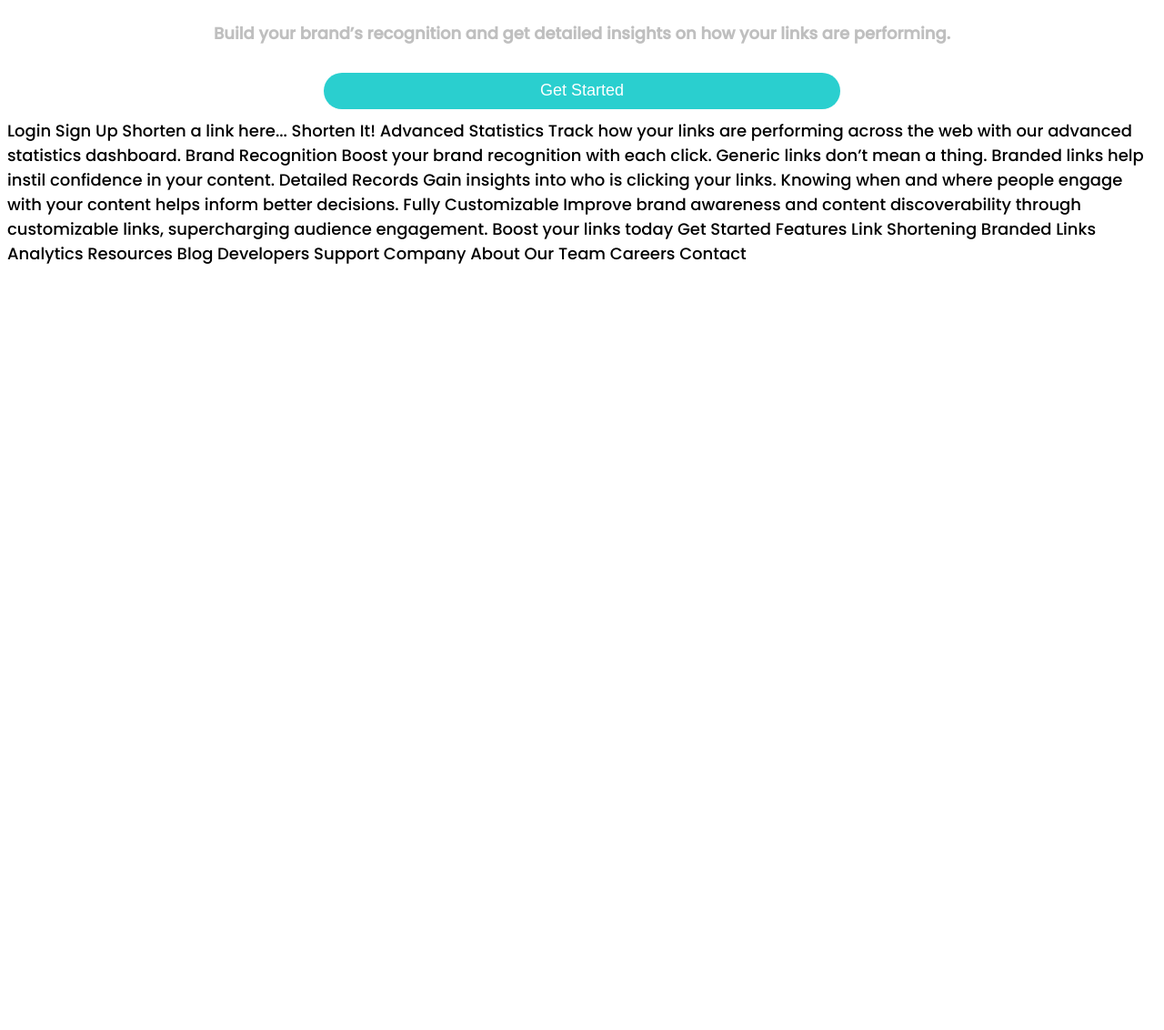
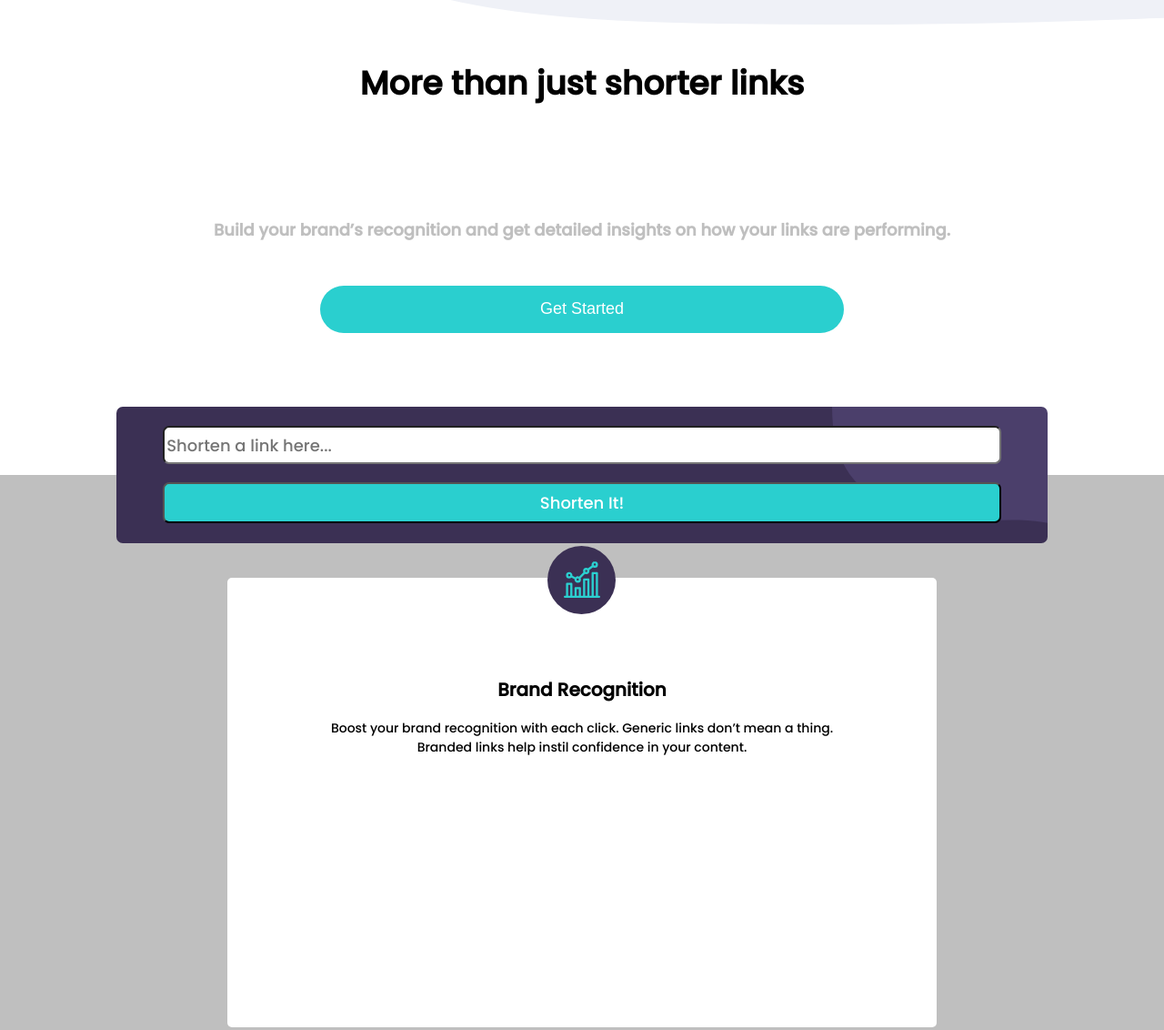
Before and after one commit to rauld323/api-landing-page, a plain HTML site: page index.html in a window 1280 px wide. Shown: the part 698-1830 px from the top of the page at 91% size. Before the commit the page ends 998 px from the top, so only its background shows below. Drawn offline with Linux system fonts and the light colour scheme.

Commit message:
First box of icons has been been created.

```diff
--- a/css/styles.css
+++ b/css/styles.css
@@ -1,12 +1,15 @@
 html{
-	margin: 0;
 	font-size: 18px;
 	font-family: 'Poppins', sans-serif;
+}
+body{
+	margin:0;
 }
 .navbar{
 	overflow: hidden;
   background-color: white;
-  position: relative;
+	position: relative;
+	margin: 8%;
 }
 
 .navbar #siteLinks{
@@ -17,7 +20,11 @@ html{
   display: block;
   position: absolute;
   right: 0;
-  top: 0;
+	top: 0;
+	height: 50%;
+}
+.fa{
+	height: 20px;
 }
 
 .intro{
@@ -31,11 +38,12 @@ html{
 
 .work-img img{
 	height: 60vh;
-	width: 145%;
-
+	width: 140%;
+	margin-left: 5%;
 }
 .intro-info{
 	width: 100%;
+	height: 350px;
 	display: flex;
 	flex-flow: row wrap;
 	justify-content: center;
@@ -72,3 +80,118 @@ html{
 	align-items: center;
 	border: none;
 }
+
+#link-box{
+	display: flex;
+	justify-content: center;
+	z-index: 1;
+	margin-top: 3.5rem;
+}
+.shortener-box{
+	width: 80%;
+	height: 150px;
+	display: flex;
+	justify-content: center;
+	flex-flow: row wrap;
+	position: absolute;
+	border-radius: 7px;
+	background-color: hsl(257, 27%, 26%);
+	background-image: url("/images/bg-shorten-mobile.svg");
+	background-repeat: no-repeat;
+	background-position: top right;
+	align-items: center;
+	-webkit-border-radius: 7px;
+	-moz-border-radius: 7px;
+}
+.shortener-box form {
+	display: flex;
+	justify-content: center;
+	flex-flow: row wrap;
+	width: 90%;
+}
+.shortener-box form input{
+	display: flex;
+	justify-content: center;
+	width: 100%;
+	height: 2rem;
+	-webkit-border-radius: 7px;
+	-moz-border-radius: 7px;
+	border-radius: 7px;
+	margin-bottom: 10px;
+	font-size: 18px;
+	font-family: 'Poppins', sans-serif;
+}
+.shortener-box form button{
+	display: flex;
+	justify-content: center;
+	width: 100%;
+	height: 2.5rem;
+	color: white;
+	align-items: center;
+	background-color:hsl(180, 66%, 49%);
+	-webkit-border-radius: 7px;
+	-moz-border-radius: 7px;
+	margin-top: 10px;
+	border-radius: 7px;
+	font-size: 18px;
+	font-family: 'Poppins', sans-serif;
+}
+
+
+
+#info{
+	display: flex;
+	flex-flow: row wrap;
+	justify-content: center;
+	background-color:hsl(0, 0%, 75%);
+	margin-top: 75px;
+	height: 1000px;
+}
+.info-section h1{
+	margin-top: 50%;
+	display: flex;
+	justify-content: center;
+}
+.info-section h4{
+	display: flex;
+	font-size: 16px;
+	justify-content: center;
+	text-align: center;
+	width: 90%;
+}
+
+.recognition-section{
+	margin-top: -50%;
+	display: flex;
+	justify-content: center;
+
+}
+.circle1{
+	height: 75px;
+	width: 75px;
+	border-radius: 50%;
+	background-color: hsl(257, 27%, 26%);
+	margin-top: 0;
+	background-image: url("/images/icon-brand-recognition.svg");
+	background-position: center;
+	background-repeat: no-repeat;
+	position: absolute;
+	margin-top: -35px;
+}
+.text1{
+	background-color: white;
+	height: 35%;
+	width: 65%;
+	padding: 10%;
+	-webkit-border-radius: 5px;
+	-moz-border-radius: 5px;
+	border-radius: 5px;
+}
+.text1 h1{
+	text-align: center;
+	font-size: 20px;
+}
+.text1 p{
+	text-align: center;
+	font-size: 14px;
+}
--- a/index.html
+++ b/index.html
@@ -44,30 +44,44 @@
       </div>
     </section>
 
-    <section></section>
+    <section id="link-box">
+      <div class="shortener-box">
+        <form>
+          <input type="text" name="url-link" placeholder="Shorten a link here...">
+          <button type="submit" name="submit">Shorten It!</button>
+        </form>
+      </div>
+    </section>
+
+
+    <section id="info">
+
+      <div class="info-section">
+        <h1>Advanced Statistics</h1>
+        <h4>Track how your links are performing across the web with our
+        advanced statistics dashboard.</h4>
+      </div>
+
+      <div class="recognition-section">
+        <div class="circle1"></div>
+        <div class="text1">
+          <h1>Brand Recognition</h1>
+          <p>Boost your brand recognition with each click. Generic links don’t
+          mean a thing. Branded links help instil confidence in your content.</p>
+        </div>
+      </div>
+
+    </section>
+
+
+
+
   </main>
 
 
 <br>
-  Login
-  Sign Up
 
 
-
-
-
-
-
-  Shorten a link here...
-
-  Shorten It!
-
-  Advanced Statistics
-
-  Track how your links are performing across the web with our
-  advanced statistics dashboard.
-
-  Brand Recognition
 
   Boost your brand recognition with each click. Generic links don’t
   mean a thing. Branded links help instil confidence in your content.
```
